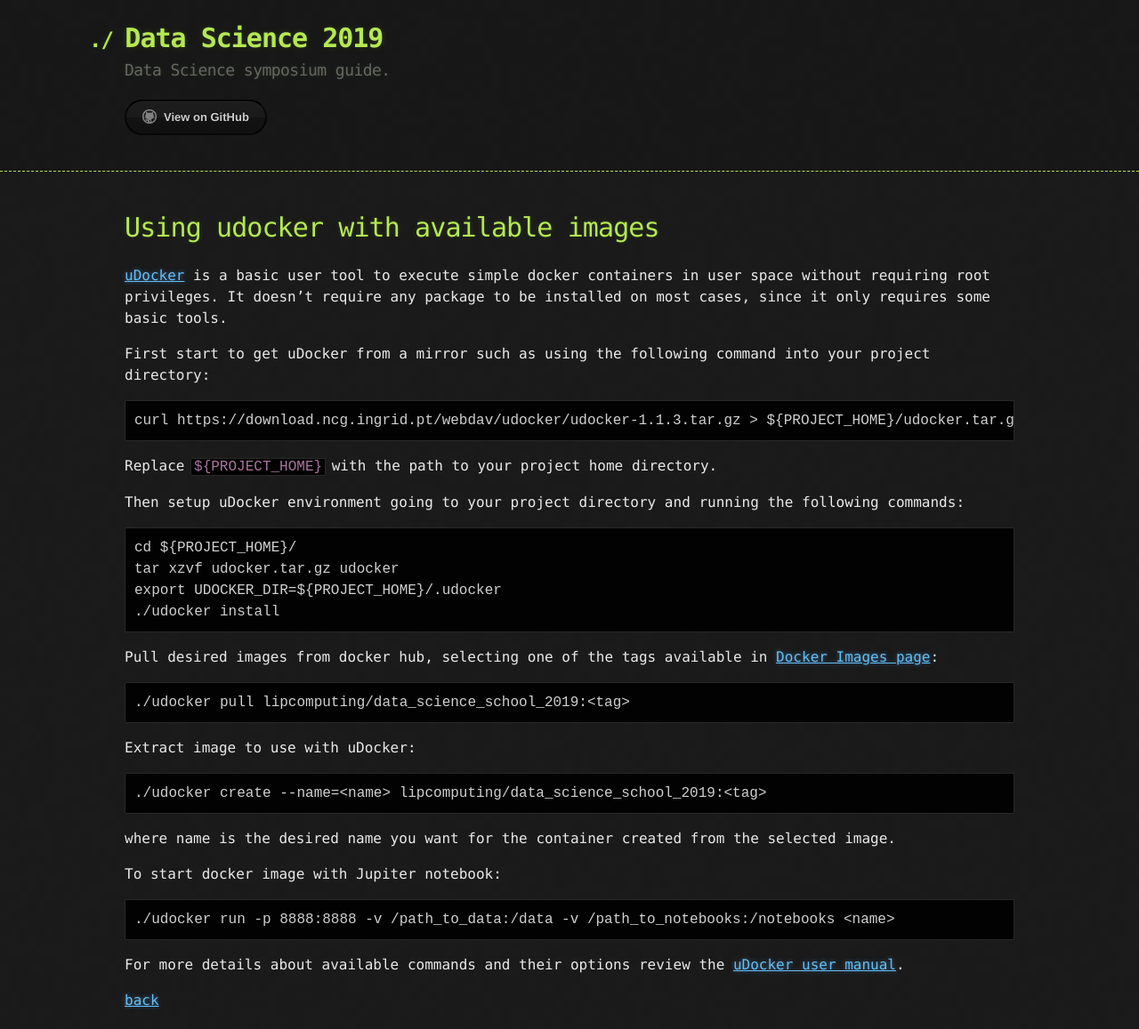
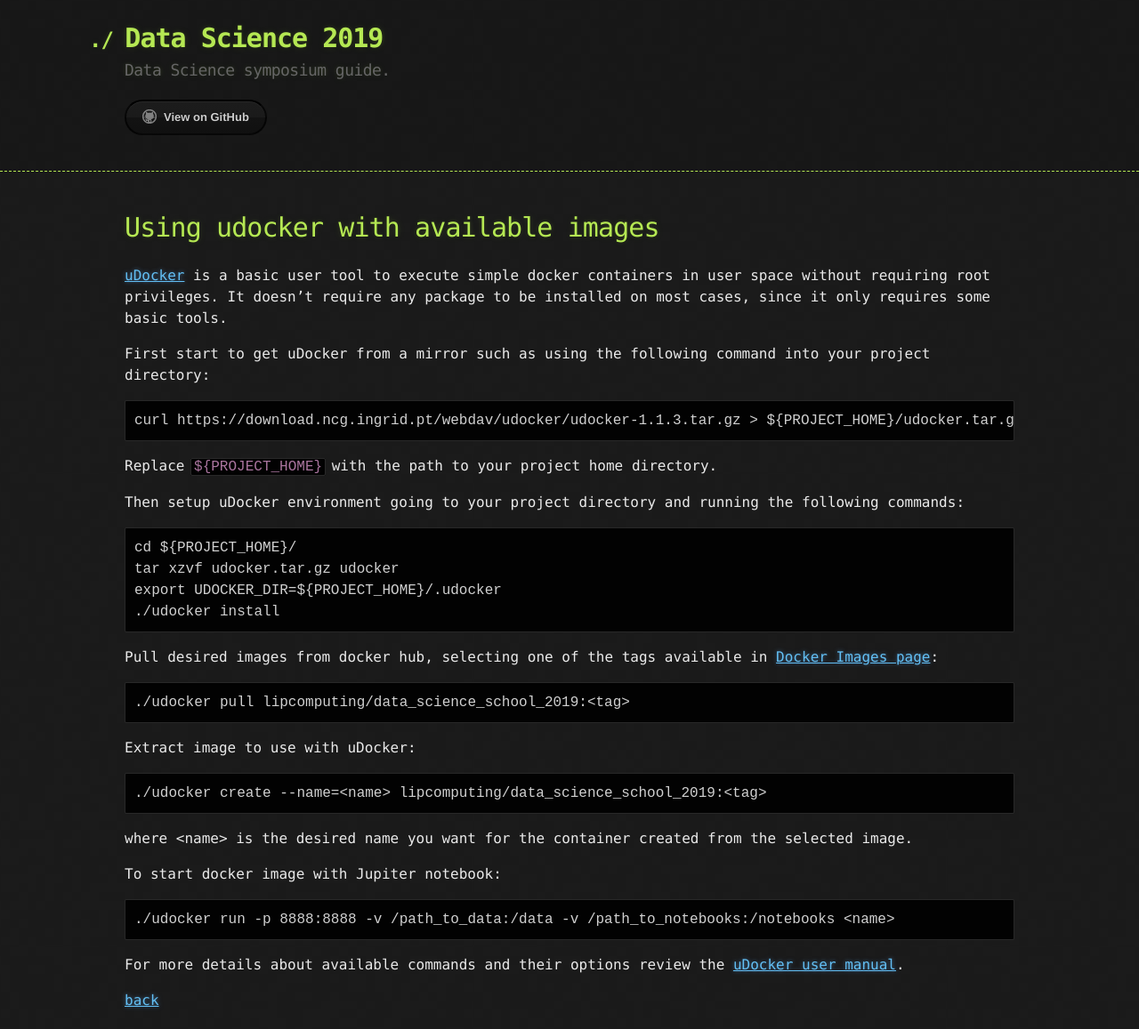
Before and after one commit to LIP-Computing/datascience2019, a Jekyll site: the page built from docs/use_udocker.md, in a window 1280 px wide. Shown: the whole page at 89% size. Built offline with Jekyll 4.4.1, drawn with Linux system fonts in a browser that asks for light colours; part of the change alters nothing that is shown.

````diff
--- a/docs/use_udocker.md
+++ b/docs/use_udocker.md
@@ -32,7 +32,7 @@ Extract image to use with uDocker:
 ./udocker create --name=<name> lipcomputing/data_science_school_2019:<tag>
 ```
 
-where name is the desired name you want for the container created from the selected image.
+where \<name\> is the desired name you want for the container created from the selected image.
 
 To start docker image with Jupiter notebook:
 ```
````
